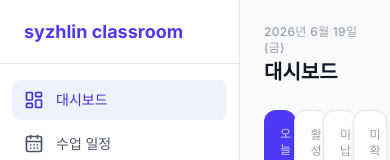
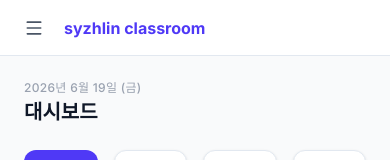
Before and after one commit to Syzhlin/syzhlin-classroom, a Next.js app: page / in a window 390 px wide. Shown: the top 160 px of the page. Built offline with nearby package versions, Linux system fonts and the light colour scheme; no server answers; the database is empty.

Commit message:
feat: 모바일 햄버거 메뉴 (드로어 사이드바)

```diff
--- a/src/app/(dashboard)/layout.tsx
+++ b/src/app/(dashboard)/layout.tsx
@@ -8,7 +8,7 @@ export default function DashboardLayout({
   return (
     <div className="flex h-screen bg-gray-50">
       <Sidebar />
-      <main className="flex-1 overflow-auto">
+      <main className="flex-1 overflow-auto pt-14 md:pt-0">
         {children}
       </main>
     </div>
--- a/src/components/layout/Sidebar.tsx
+++ b/src/components/layout/Sidebar.tsx
@@ -1,8 +1,9 @@
 'use client'
 
+import { useState } from 'react'
 import Link from 'next/link'
 import { usePathname, useRouter } from 'next/navigation'
-import { CalendarDays, Users, CreditCard, LayoutDashboard, LogOut, BookOpen, MessageSquare, ClipboardList, TrendingUp, Mail } from 'lucide-react'
+import { CalendarDays, Users, CreditCard, LayoutDashboard, LogOut, BookOpen, MessageSquare, ClipboardList, TrendingUp, Mail, Menu, X } from 'lucide-react'
 import { useAllStudentMessages } from '@/lib/queries/useMessages'
 import { useAllChangeRequests } from '@/lib/queries/useChangeRequests'
 import { cn } from '@/lib/utils'
@@ -23,6 +24,7 @@ const navItems = [
 export function Sidebar() {
   const pathname = usePathname()
   const router = useRouter()
+  const [open, setOpen] = useState(false)
   const { data: threads = [] } = useAllStudentMessages()
   const totalUnread = threads.reduce((sum, t) => sum + t.unread, 0)
   const { data: changeReqs = [] } = useAllChangeRequests()
@@ -34,19 +36,15 @@ export function Sidebar() {
     router.push('/login')
   }
 
-  return (
-    <aside className="w-60 bg-white border-r border-gray-200 flex flex-col">
-      {/* Logo */}
-      <div className="h-16 flex items-center px-6 border-b border-gray-200">
-        <span className="text-lg font-bold text-indigo-600">syzhlin classroom</span>
-      </div>
-
+  const NavContent = () => (
+    <>
       {/* Nav */}
       <nav className="flex-1 px-3 py-4 space-y-1">
         {navItems.map(({ href, label, icon: Icon }) => (
           <Link
             key={href}
             href={href}
+            onClick={() => setOpen(false)}
             className={cn(
               'flex items-center gap-3 px-3 py-2.5 rounded-lg text-sm font-medium transition-colors',
               pathname === href
@@ -76,6 +74,57 @@ export function Sidebar() {
           로그아웃
         </button>
       </div>
-    </aside>
+    </>
+  )
+
+  return (
+    <>
+      {/* 모바일 헤더 */}
+      <header className="md:hidden fixed top-0 left-0 right-0 z-40 h-14 bg-white border-b border-gray-200 flex items-center px-4 gap-3">
+        <button
+          onClick={() => setOpen(true)}
+          className="p-2 rounded-lg text-gray-600 hover:bg-gray-100"
+        >
+          <Menu className="w-5 h-5" />
+        </button>
+        <span className="text-base font-bold text-indigo-600">syzhlin classroom</span>
+      </header>
+
+      {/* 모바일 오버레이 backdrop */}
+      {open && (
+        <div
+          className="md:hidden fixed inset-0 z-40 bg-black/40"
+          onClick={() => setOpen(false)}
+        />
+      )}
+
+      {/* 모바일 드로어 */}
+      <aside
+        className={cn(
+          'md:hidden fixed top-0 left-0 z-50 h-full w-64 bg-white flex flex-col transition-transform duration-300',
+          open ? 'translate-x-0' : '-translate-x-full'
+        )}
+      >
+        {/* 드로어 헤더 */}
+        <div className="h-14 flex items-center justify-between px-4 border-b border-gray-200">
+          <span className="text-base font-bold text-indigo-600">syzhlin classroom</span>
+          <button
+            onClick={() => setOpen(false)}
+            className="p-2 rounded-lg text-gray-500 hover:bg-gray-100"
+          >
+            <X className="w-5 h-5" />
+          </button>
+        </div>
+        <NavContent />
+      </aside>
+
+      {/* 데스크탑 사이드바 (md 이상에서만 표시) */}
+      <aside className="hidden md:flex w-60 bg-white border-r border-gray-200 flex-col">
+        <div className="h-16 flex items-center px-6 border-b border-gray-200">
+          <span className="text-lg font-bold text-indigo-600">syzhlin classroom</span>
+        </div>
+        <NavContent />
+      </aside>
+    </>
   )
 }
```
